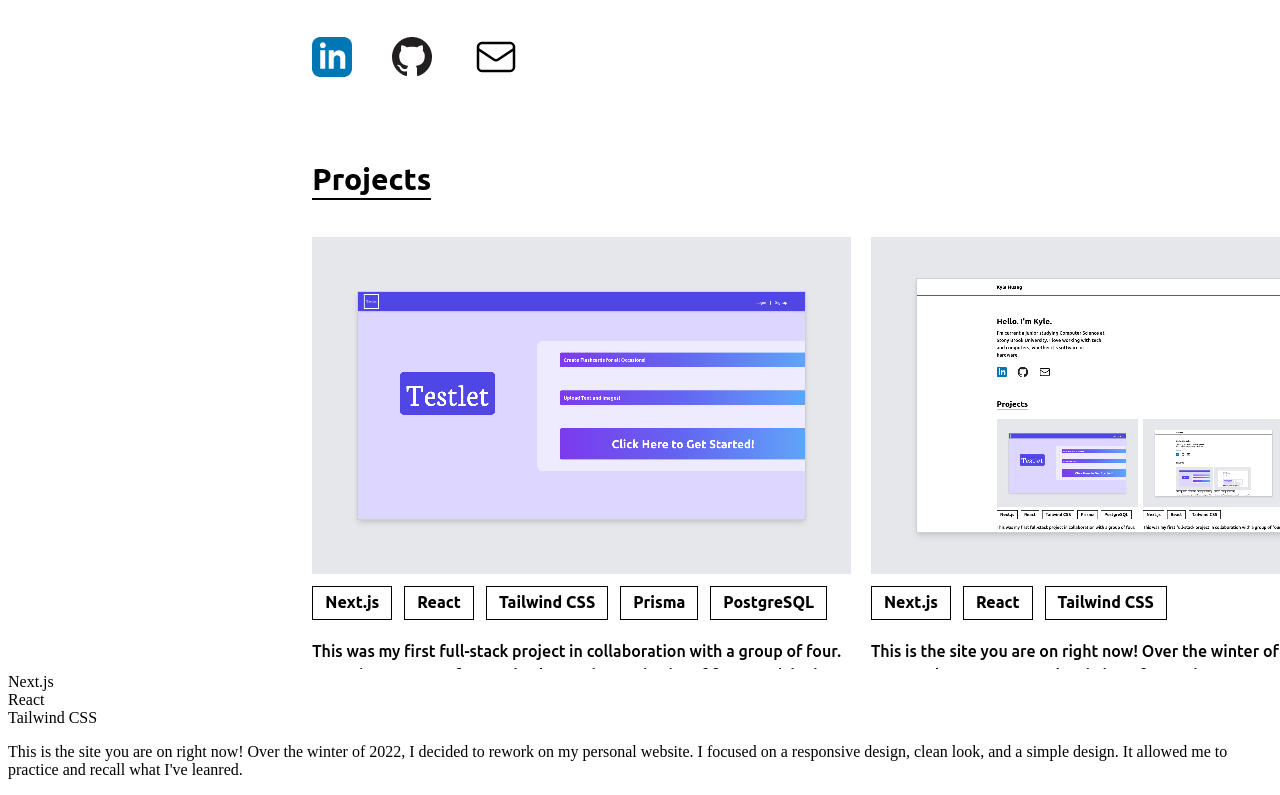
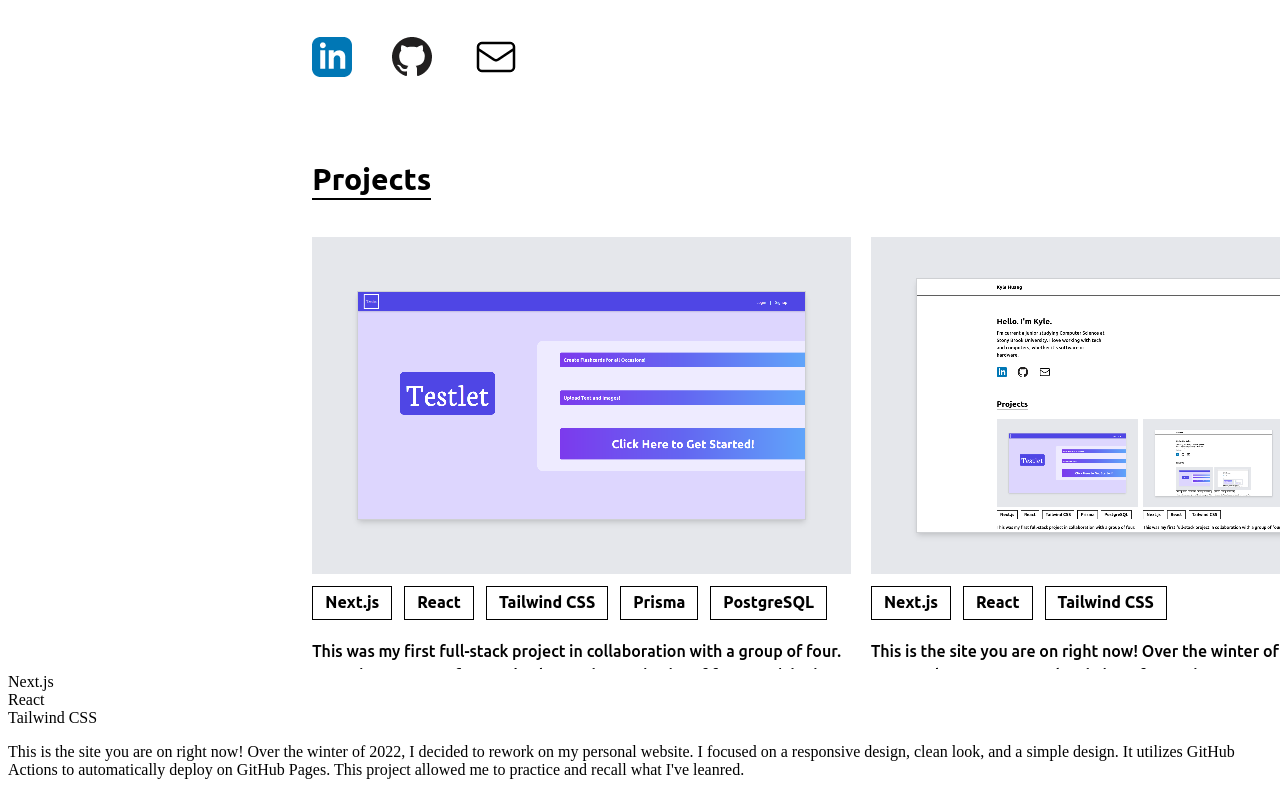
Before and after one commit to KyleGHuang/kyleghuang.github.io, a Next.js app: page / in a window 1280 px wide. Shown: the part 2901-3696 px from the top of the page. Built offline with nearby package versions, Linux system fonts and the light colour scheme.

Commit message:
Adjusted text

```diff
--- a/components/website.tsx
+++ b/components/website.tsx
@@ -19,8 +19,9 @@ export default function Website() {
       <p className="font-medium">
         This is the site you are on right now! Over the winter of 2022, I
         decided to rework on my personal website. I focused on a responsive
-        design, clean look, and a simple design. It allowed me to practice and
-        recall what I've leanred.
+        design, clean look, and a simple design. It utilizes GitHub Actions to
+        automatically deploy on GitHub Pages. This project allowed me to
+        practice and recall what I've leanred.
       </p>
     </div>
   );
```
